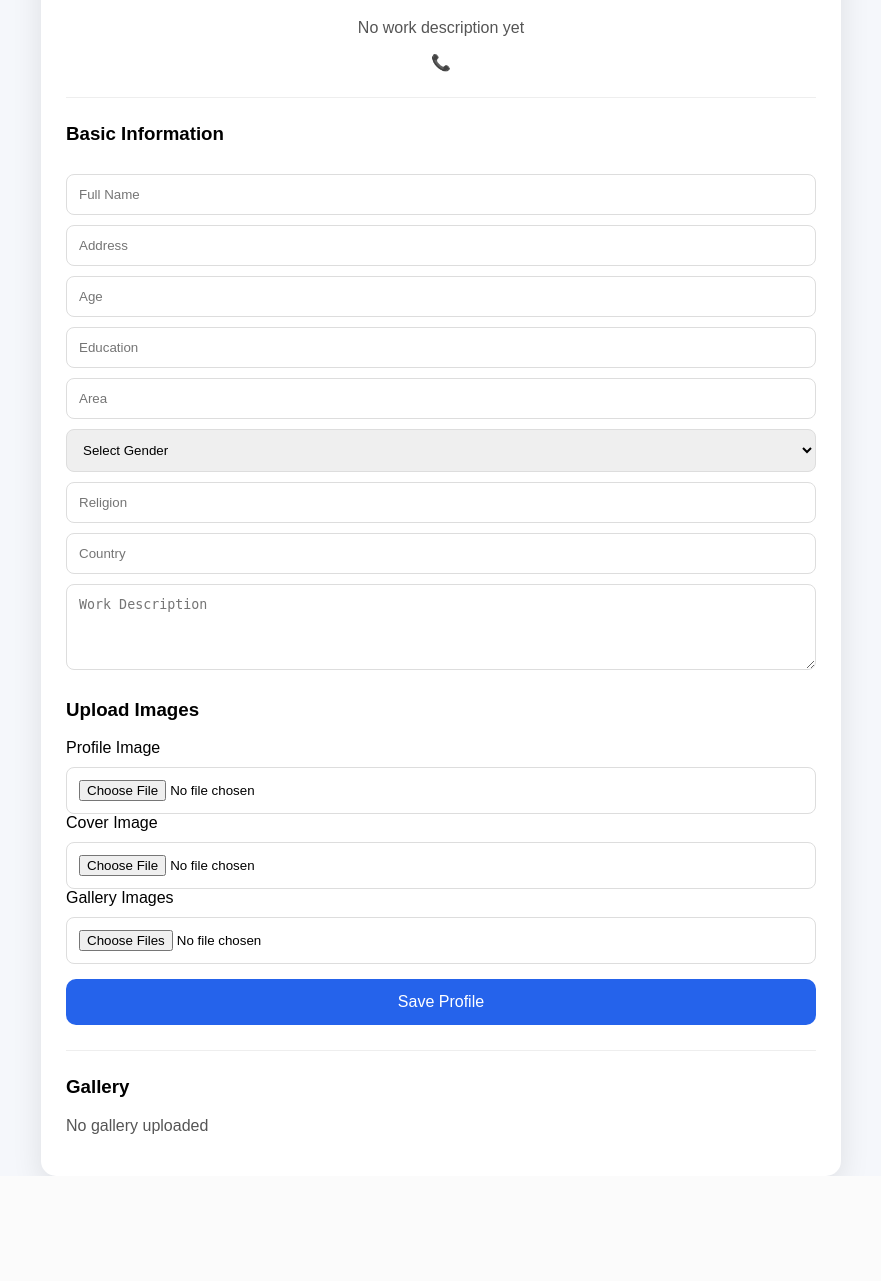
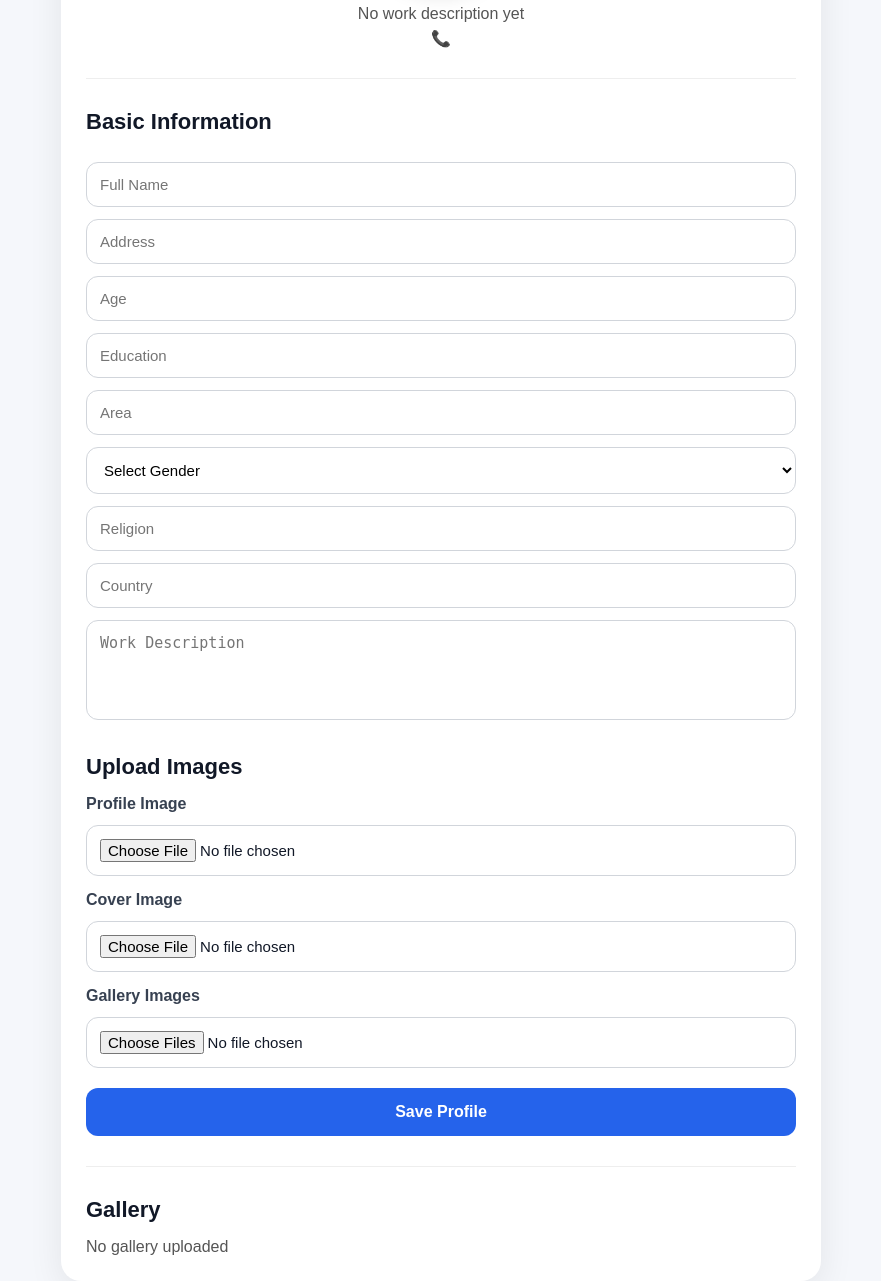
Before and after one commit to sujitfalia-blip/S.F-works-hub, a Flask app: template templates/edit_profile.html in a window 1280 px wide. Shown: the part 276-1557 px from the top of the page, without its empty margins (199-1080 px from the left). Before the commit the page ends 1452 px from the top, so only its background shows below. Run offline with Flask 3, Linux system fonts and the light colour scheme; the template is opened without the code that fills it, so the values that code supplies are empty; some libraries are stand-ins or nearby versions.

Commit message:
Update edit_profile.html

```diff
--- a/templates/edit_profile.html
+++ b/templates/edit_profile.html
@@ -4,103 +4,222 @@
 <head>
 
     <meta charset="UTF-8">
-    <meta name="viewport" content="width=device-width, initial-scale=1.0">
+
+    <meta
+        name="viewport"
+        content="width=device-width, initial-scale=1.0"
+    >
 
     <title>My Profile</title>
 
+    <!-- ================= CROPPER CSS ================= -->
+
+    <link
+        rel="stylesheet"
+        href="https://cdn.jsdelivr.net/npm/cropperjs@1.6.2/dist/cropper.min.css"
+    />
+
     <style>
 
-        body{
+        *{
             margin:0;
             padding:0;
+            box-sizing:border-box;
+        }
+
+        body{
             font-family:Arial,sans-serif;
             background:#f5f7fb;
+            color:#111827;
         }
 
+        /* ================= COVER ================= */
+
         .cover{
-            height:250px;
+            height:260px;
             background-size:cover;
             background-position:center;
+            position:relative;
         }
 
+        .cover::after{
+            content:'';
+            position:absolute;
+            inset:0;
+            background:rgba(0,0,0,0.25);
+        }
+
+        /* ================= CONTAINER ================= */
+
         .container{
-            max-width:750px;
+            max-width:760px;
             margin:auto;
             background:white;
             padding:25px;
-            border-radius:15px;
-            margin-top:-60px;
-            box-shadow:0 10px 30px rgba(0,0,0,0.1);
+            border-radius:20px;
+            margin-top:-70px;
+            position:relative;
+            z-index:10;
+            box-shadow:0 10px 35px rgba(0,0,0,0.08);
         }
 
+        /* ================= PROFILE IMAGE ================= */
+
         .profile-img{
-            width:140px;
-            height:140px;
+            width:150px;
+            height:150px;
             border-radius:50%;
             object-fit:cover;
-            border:5px solid white;
-            margin-top:-90px;
+            border:6px solid white;
+            margin-top:-100px;
             background:white;
+            box-shadow:0 5px 20px rgba(0,0,0,0.15);
         }
 
         h2{
-            margin:10px 0 5px;
+            margin-top:12px;
+            font-size:30px;
         }
 
         p{
             color:#555;
+            margin-top:6px;
+        }
+
+        /* ================= FORM ================= */
+
+        .section{
+            margin-top:30px;
+        }
+
+        .section h3{
+            margin-bottom:15px;
+            font-size:22px;
         }
 
         input,
         textarea,
         select{
             width:100%;
-            padding:12px;
-            margin-top:10px;
-            border-radius:8px;
-            border:1px solid #ddd;
-            box-sizing:border-box;
+            padding:13px;
+            margin-top:12px;
+            border-radius:12px;
+            border:1px solid #d1d5db;
+            font-size:15px;
+            background:#fff;
+            outline:none;
         }
+
+        input:focus,
+        textarea:focus,
+        select:focus{
+            border-color:#2563eb;
+        }
+
+        textarea{
+            resize:none;
+        }
+
+        /* ================= BUTTON ================= */
 
         button{
             width:100%;
-            padding:14px;
+            padding:15px;
             border:none;
             background:#2563eb;
             color:white;
-            border-radius:10px;
+            border-radius:12px;
             font-size:16px;
+            font-weight:bold;
             cursor:pointer;
-            margin-top:15px;
+            margin-top:20px;
+            transition:0.3s;
         }
 
         button:hover{
             background:#1d4ed8;
         }
 
+        /* ================= GALLERY ================= */
+
         .gallery{
-            display:flex;
-            flex-wrap:wrap;
-            gap:10px;
+            display:grid;
+            grid-template-columns:repeat(auto-fit,minmax(120px,1fr));
+            gap:12px;
             margin-top:15px;
         }
 
         .gallery img{
-            width:120px;
+            width:100%;
             height:120px;
             object-fit:cover;
-            border-radius:10px;
+            border-radius:12px;
             border:1px solid #ddd;
-        }
-
-        .section{
-            margin-top:25px;
         }
 
         hr{
             border:none;
             border-top:1px solid #eee;
-            margin:25px 0;
+            margin:30px 0;
+        }
+
+        label{
+            display:block;
+            margin-top:15px;
+            font-weight:bold;
+            color:#374151;
+        }
+
+        /* ================= CROP MODAL ================= */
+
+        #cropModal{
+            display:none;
+            position:fixed;
+            z-index:99999;
+            inset:0;
+            background:rgba(0,0,0,0.9);
+            justify-content:center;
+            align-items:center;
+            flex-direction:column;
+            padding:20px;
+        }
+
+        #cropImage{
+            max-width:90%;
+            max-height:70vh;
+            border-radius:12px;
+        }
+
+        .crop-btn{
+            margin-top:20px;
+            padding:12px 22px;
+            background:#2563eb;
+            color:white;
+            border:none;
+            border-radius:10px;
+            font-weight:bold;
+            cursor:pointer;
+            width:auto;
+        }
+
+        /* ================= MOBILE ================= */
+
+        @media(max-width:768px){
+
+            .container{
+                margin: -60px 15px 20px;
+                padding:20px;
+            }
+
+            .profile-img{
+                width:130px;
+                height:130px;
+            }
+
+            h2{
+                font-size:25px;
+            }
+
         }
 
     </style>
@@ -109,17 +228,21 @@
 
 <body>
 
-<!-- COVER -->
+<!-- ================= COVER ================= -->
+
 <div
     class="cover"
     style="background-image:url('{{ url_for('static', filename='default_cover.jpg') if not profile or not profile.cover_img else '/' + profile.cover_img }}');"
 ></div>
 
+<!-- ================= CONTAINER ================= -->
+
 <div class="container">
 
     <center>
 
-        <!-- PROFILE IMAGE -->
+        <!-- ================= PROFILE IMAGE ================= -->
+
         <img
             src="{{ url_for('static', filename='default.png') if not profile or not profile.profile_img else '/' + profile.profile_img }}"
             class="profile-img"
@@ -141,8 +264,14 @@
 
     <hr>
 
-    <!-- FORM -->
-    <form method="POST" enctype="multipart/form-data">
+    <!-- ================= FORM ================= -->
+
+    <form
+        method="POST"
+        enctype="multipart/form-data"
+    >
+
+        <!-- ================= BASIC INFO ================= -->
 
         <div class="section">
 
@@ -185,9 +314,12 @@
 
             <select name="gender">
 
-                <option value="">Select Gender</option>
+                <option value="">
+                    Select Gender
+                </option>
 
-                <option value="Male"
+                <option
+                    value="Male"
                     {% if profile and profile.gender == 'Male' %}
                     selected
                     {% endif %}
@@ -195,7 +327,8 @@
                     Male
                 </option>
 
-                <option value="Female"
+                <option
+                    value="Female"
                     {% if profile and profile.gender == 'Female' %}
                     selected
                     {% endif %}
@@ -227,23 +360,53 @@
 
         </div>
 
-        <!-- IMAGE UPLOAD -->
+        <!-- ================= IMAGE UPLOAD ================= -->
+
         <div class="section">
 
             <h3>Upload Images</h3>
 
-            <label>Profile Image</label>
-            <input type="file" name="profile_img">
+            <!-- PROFILE IMAGE -->
 
-            <label>Cover Image</label>
-            <input type="file" name="cover_img">
+            <label>
+                Profile Image
+            </label>
 
-            <label>Gallery Images</label>
-            <input type="file" name="gallery" multiple>
+            <input
+                type="file"
+                id="profileInput"
+                accept="image/*"
+            >
+
+            <!-- COVER IMAGE -->
+
+            <label>
+                Cover Image
+            </label>
+
+            <input
+                type="file"
+                name="cover_img"
+                accept="image/*"
+            >
+
+            <!-- GALLERY -->
+
+            <label>
+                Gallery Images
+            </label>
+
+            <input
+                type="file"
+                name="gallery"
+                multiple
+                accept="image/*"
+            >
 
         </div>
 
-        <!-- SUBMIT -->
+        <!-- ================= SUBMIT ================= -->
+
         <button type="submit">
             Save Profile
         </button>
@@ -252,7 +415,8 @@
 
     <hr>
 
-    <!-- GALLERY -->
+    <!-- ================= GALLERY ================= -->
+
     <div class="section">
 
         <h3>Gallery</h3>
@@ -271,7 +435,9 @@
 
         {% else %}
 
-        <p>No gallery uploaded</p>
+        <p>
+            No gallery uploaded
+        </p>
 
         {% endif %}
 
@@ -279,5 +445,127 @@
 
 </div>
 
+<!-- ================= CROP MODAL ================= -->
+
+<div id="cropModal">
+
+    <img id="cropImage">
+
+    <button
+        class="crop-btn"
+        onclick="cropAndSave()"
+    >
+        Crop Image
+    </button>
+
+</div>
+
+<!-- ================= CROPPER JS ================= -->
+
+<script src="https://cdn.jsdelivr.net/npm/cropperjs@1.6.2/dist/cropper.min.js"></script>
+
+<!-- ================= SCRIPT ================= -->
+
+<script>
+
+let cropper;
+
+const profileInput =
+document.getElementById('profileInput');
+
+profileInput.addEventListener('change', function(e){
+
+    const file = e.target.files[0];
+
+    if(!file) return;
+
+    const reader = new FileReader();
+
+    reader.onload = function(event){
+
+        document.getElementById(
+            'cropModal'
+        ).style.display = 'flex';
+
+        const image =
+        document.getElementById(
+            'cropImage'
+        );
+
+        image.src = event.target.result;
+
+        if(cropper){
+            cropper.destroy();
+        }
+
+        cropper = new Cropper(image,{
+
+            aspectRatio:1,
+            viewMode:1,
+            dragMode:'move',
+            autoCropArea:1,
+            responsive:true,
+            background:false
+
+        });
+
+    };
+
+    reader.readAsDataURL(file);
+
+});
+
+function cropAndSave(){
+
+    const canvas =
+    cropper.getCroppedCanvas({
+
+        width:600,
+        height:600
+
+    });
+
+    canvas.toBlob(function(blob){
+
+        const file = new File(
+            [blob],
+            "profile.jpg",
+            {
+                type:"image/jpeg"
+            }
+        );
+
+        const dataTransfer =
+        new DataTransfer();
+
+        dataTransfer.items.add(file);
+
+        const hiddenInput =
+        document.createElement('input');
+
+        hiddenInput.type = 'file';
+
+        hiddenInput.name = 'profile_img';
+
+        hiddenInput.files =
+        dataTransfer.files;
+
+        hiddenInput.style.display = 'none';
+
+        document.querySelector(
+            'form'
+        ).appendChild(hiddenInput);
+
+        document.getElementById(
+            'cropModal'
+        ).style.display = 'none';
+
+    }, 'image/jpeg', 0.9);
+
+}
+
+</script>
+
 </body>
+
 </html>
```
